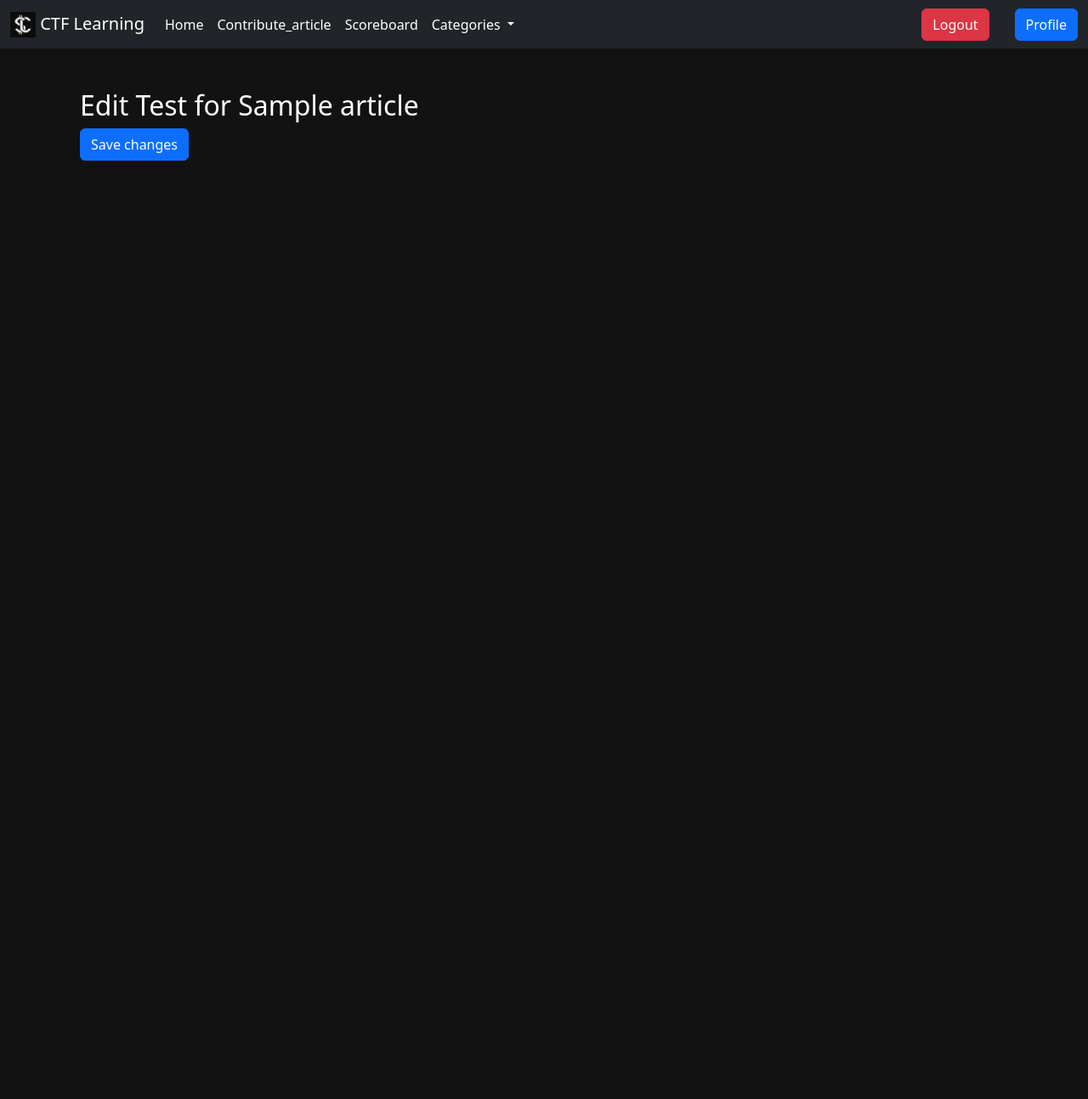
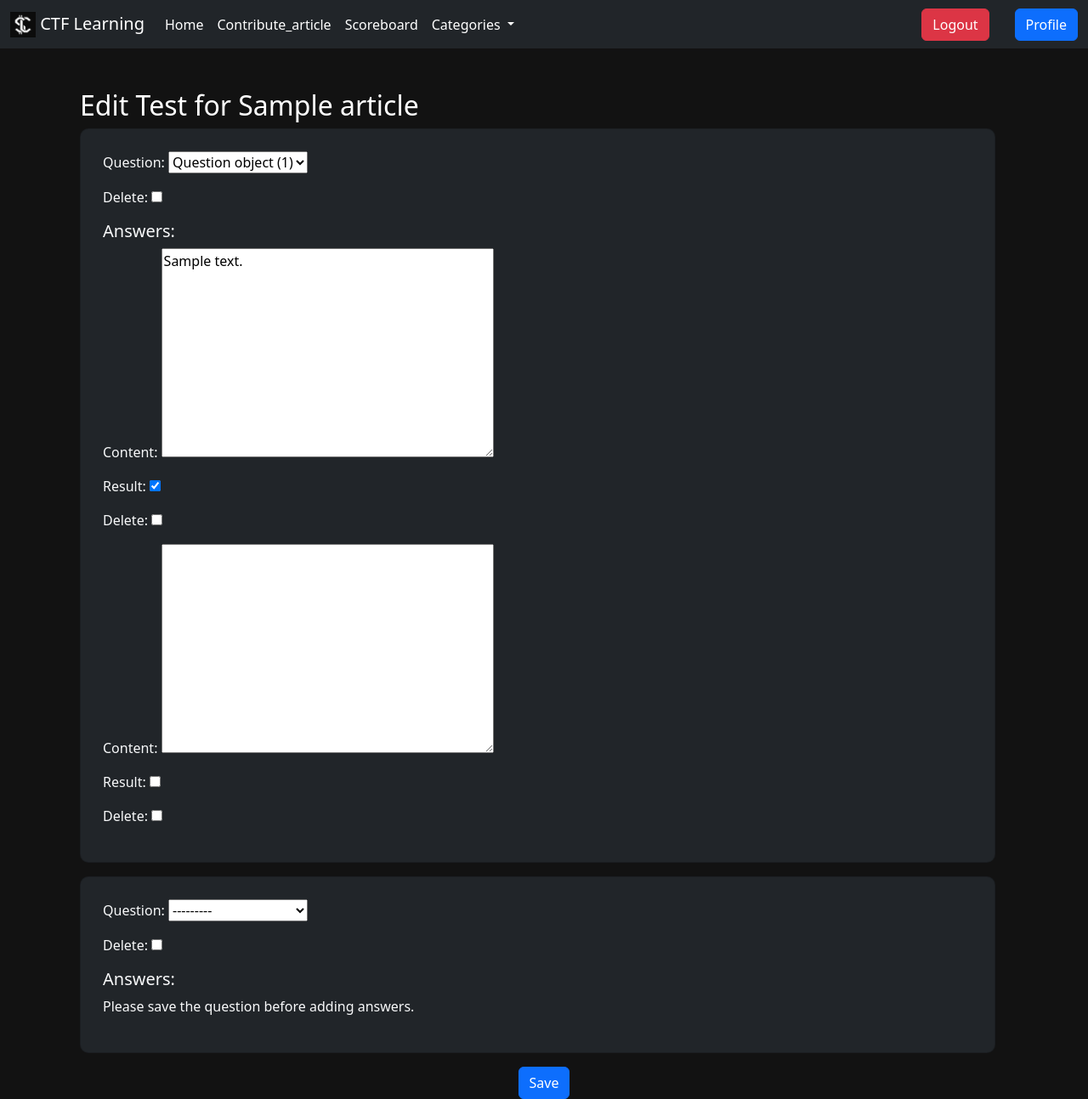
Before and after one commit to Winz18/CTF-Learning-Website, a Django app: page /article/00000000-0000-0000-0000-000000000001/edit_test/ in a window 1280 px wide. Shown: the whole page at 85% size. Before the commit the page ends 189 px from the top, so only its background shows below. Run offline with Django 5.2, Linux system fonts and the light colour scheme; a user stored in the database is signed in; tables that the repository leaves empty hold one stand-in row (values such as "Sample post"); some libraries are stand-ins or nearby versions.

Commit message:
- add: Test Edit, Test Add - update: Quiz page

```diff
--- a/CTF_App/admin.py
+++ b/CTF_App/admin.py
@@ -1,5 +1,5 @@
 from django.contrib import admin
-from .models import Test, Articles, AuthorOfArticle, Question, QuestionInTest, Answer, Answer_Question, CustomUser
+from .models import Test, Articles, AuthorOfArticle, Question, QuestionInTest, Answer, CustomUser
 
 
 admin.site.register(Test)
@@ -8,5 +8,4 @@ admin.site.register(AuthorOfArticle)
 admin.site.register(Question)
 admin.site.register(QuestionInTest)
 admin.site.register(Answer)
-admin.site.register(Answer_Question)
 admin.site.register(CustomUser)
--- a/CTF_App/models.py
+++ b/CTF_App/models.py
@@ -72,12 +72,7 @@ class Answer(models.Model):
     id = models.AutoField(primary_key=True)
     content = models.TextField()
     result = models.BooleanField()
-
-
-class Answer_Question(models.Model):
-    id = models.AutoField(primary_key=True)
-    answer = models.ForeignKey(Answer, on_delete=models.CASCADE)
-    question = models.ForeignKey(Question, on_delete=models.CASCADE)
+    question = models.ForeignKey(Question, on_delete=models.CASCADE, default='')
 
 
 class CustomUser(models.Model):
--- a/CTF_App/templates/CTF_App/edit_test.html
+++ b/CTF_App/templates/CTF_App/edit_test.html
@@ -5,28 +5,35 @@
     <h2>Edit Test for {{ article.name }}</h2>
     <form method="post">
         {% csrf_token %}
-        {{ question_formset.management_form }}
-        {% for form in question_formset %}
-        <div class="card mb-3">
-            <div class="card-header">
-                {{ form.content }}
-            </div>
+        {{ formset.management_form }}
+
+        <div class="questions">
+            {% for form, answer_formset in formset_with_answers %}
+            <div class="card mb-3 bg-dark text-light">
                 <div class="card-body">
-                {% for answer_formset in answer_formsets %}
-                {% if answer_formset.prefix == form.prefix %}
+                    {{ form.as_p }}
+
+                    <div class="answers">
+                        <h5>Answers:</h5>
+                        {% if answer_formset %}
                             {{ answer_formset.management_form }}
-                {% for answer_form in answer_formset %}
+                            {% for af in answer_formset %}
                             <div class="form-group">
-                    {{ answer_form.content.label_tag }} {{ answer_form.content }}
-                    {{ answer_form.result }}
+                                {{ af.as_p }}
                             </div>
                             {% endfor %}
+                        {% else %}
+                            <p>Please save the question before adding answers.</p>
                         {% endif %}
-                {% endfor %}
+                    </div>
                 </div>
             </div>
             {% endfor %}
-        <button type="submit" class="btn btn-primary">Save changes</button>
+        </div>
+
+        <div class="text-center">
+            <button type="submit" class="btn btn-primary">Save</button>
+        </div>
     </form>
 </div>
 {% endblock %}
--- a/CTF_App/templates/CTF_App/test_result.html
+++ b/CTF_App/templates/CTF_App/test_result.html
@@ -3,6 +3,7 @@
 {% block content %}
 <div class="container mt-5 text-center">
     <h2>Test Result</h2>
-    <p>Your Score: {{ score }} / {{ total }}</p>
+    <br>
+    <h4>Your Score: {{ score }} / {{ total }}</h4>
 </div>
 {% endblock %}
--- a/CTF_App/urls.py
+++ b/CTF_App/urls.py
@@ -50,4 +50,5 @@ urlpatterns = [
     # URL pattern cho trang làm bài test
     path('article/<uuid:article_id>/test/', views.take_test, name='take_test'),
     path('article/<uuid:article_id>/edit_test/', views.edit_test, name='edit_test'),
+    path('article/<uuid:article_id>/add_test/', views.add_test, name='add_test'),
 ]
--- a/CTF_App/views.py
+++ b/CTF_App/views.py
@@ -6,6 +6,7 @@ from django.contrib.auth.decorators import login_required
 from django.contrib.auth.forms import UserCreationForm
 from django.contrib.auth.models import User
 from django.db.models import F
+from django.forms import inlineformset_factory, modelformset_factory
 from django.http import JsonResponse
 from django.shortcuts import get_object_or_404
 from django.shortcuts import render, redirect
@@ -13,8 +14,8 @@ from django.urls import reverse
 from django.utils.decorators import method_decorator
 from django.views import generic
 from django.views.decorators.csrf import csrf_exempt
-from .models import Articles, Sections, Test, QuestionInTest, Question, Answer, Answer_Question, CustomUser
-from django.forms import inlineformset_factory
+
+from .models import Articles, Sections, Test, QuestionInTest, Question, Answer, CustomUser
 
 
 class IndexView(generic.ListView):
@@ -308,32 +309,86 @@ def take_test(request, article_id):
     if request.method == 'POST':
         score = 0
         total = len(questions)
-        for question in questions:
-            correct_answers = Answer_Question.objects.filter(question=question, answer__result=True)
+        for question_data in questions_in_test:
+            question = question_data.question
+            correct_answers = Answer.objects.filter(question=question, result=True)
             selected_answer_id = request.POST.get(f'question_{question.id}')
-            if selected_answer_id and int(selected_answer_id) in [ca.answer.id for ca in correct_answers]:
+            if selected_answer_id and int(selected_answer_id) in [ca.id for ca in correct_answers]:
                 score += 1
         return render(request, 'CTF_App/test_result.html', {'score': score, 'total': total})
 
-    return render(request, 'CTF_App/take_test.html', {'article': article, 'questions': questions})
+    return render(request, 'CTF_App/take_test.html', {'article': article, 'questions_in_test': questions_in_test})
 
 
 @login_required
 def edit_test(request, article_id):
     article = get_object_or_404(Articles, id=article_id)
     test, created = Test.objects.get_or_create(id=article.test.id if article.test else None)
-
-    QuestionInTestFormSet = inlineformset_factory(Test, QuestionInTest, fields=('question',), extra=1, can_delete=True)
+    QuestionInTestFormSet = inlineformset_factory(Test, QuestionInTest, fields=('question',), extra=1,
+                                                  can_delete=True)
+    AnswerFormSet = inlineformset_factory(Question, Answer, fields=('content', 'result'), extra=1, can_delete=True)
 
     if request.method == 'POST':
         formset = QuestionInTestFormSet(request.POST, instance=test)
         if formset.is_valid():
             formset.save()
-            return redirect('CTF_App:article_detail', article_id=article_id)
+
+            for form in formset:
+                if form.instance.pk and form.instance.question:
+                    question = form.instance.question
+                    answer_formset = AnswerFormSet(request.POST, instance=question, prefix=f'answer_{question.id}')
+                    if answer_formset.is_valid():
+                        answer_formset.save()
+            return redirect('CTF_App:article_detail', pk=article_id)
     else:
         formset = QuestionInTestFormSet(instance=test)
+        formset_with_answers = []
+        for form in formset:
+            if form.instance.pk and form.instance.question:
+                question = form.instance.question
+                answer_formset = AnswerFormSet(instance=question, prefix=f'answer_{question.id}')
+                formset_with_answers.append((form, answer_formset))
+            else:
+                formset_with_answers.append((form, None))
 
     return render(request, 'CTF_App/edit_test.html', {
         'article': article,
         'formset': formset,
+        'formset_with_answers': formset_with_answers,
     })
+
+
+@login_required
+def add_test(request, article_id):
+    article = get_object_or_404(Articles, id=article_id)
+
+    if request.method == 'POST':
+        test = Test.objects.create(difficulty=request.POST.get('difficulty', ''))
+        article.test = test
+        article.save()
+
+        question_form = QuestionForm(request.POST)
+        if question_form.is_valid():
+            question = question_form.save(commit=False)
+            question.save()
+
+            answer_formset = modelformset_factory(Answer, form=AnswerForm, extra=2)
+            formset = answer_formset(request.POST, queryset=Answer.objects.none())
+
+            if formset.is_valid():
+                for form in formset:
+                    answer = form.save(commit=False)
+                    answer.question = question
+                    answer.save()
+
+        return redirect('CTF_App:article_detail', pk=article_id)
+
+    question_form = QuestionForm()
+    answer_formset = modelformset_factory(Answer, form=AnswerForm, extra=2)
+    formset = answer_formset(queryset=Answer.objects.none())
+
+    return render(request, 'CTF_App/add_test.html', {
+        'article': article,
+        'question_form': question_form,
+        'formset': formset,
+    })
```
Also changed, not shown: CTF_App/templates/CTF_App/add_test.html (added, +51 -0 lines), CTF_App/templates/CTF_App/article_detail.html (+16 -7 lines), CTF_App/templates/CTF_App/take_test.html (+70 -14 lines), CTF_App/migrations/0001_initial.py, CTF_App/migrations/0002_answer_question.py (deleted). Lines whose indentation alone changed are shown as unchanged.
